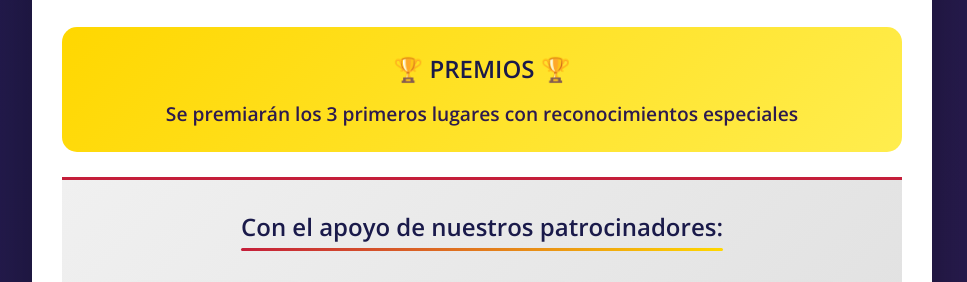
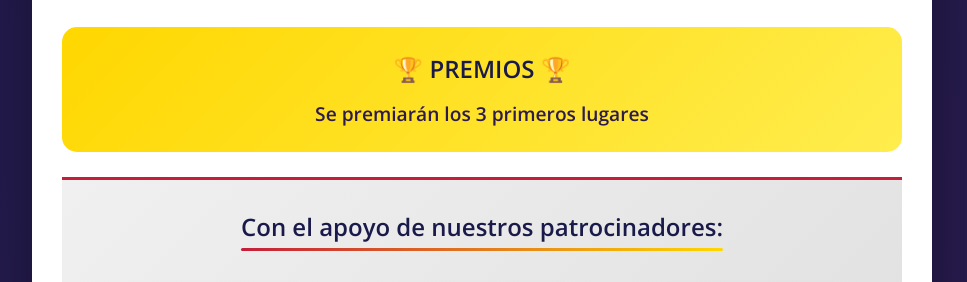
Before and after one commit to ronaystein/8innovacion25, a plain HTML site: page index.html in a window 1280 px wide. Shown: the part 2089-2371 px from the top of the page, without its empty margins (158-1125 px from the left). Drawn offline with nearby package versions, Linux system fonts and the light colour scheme.

Commit message:
Premiosx.html

```diff
--- a/index.html
+++ b/index.html
@@ -549,7 +549,7 @@
 
             <div class="prizes">
                 <h3>🏆 PREMIOS 🏆</h3>
-                <p>Se premiarán los 3 primeros lugares con reconocimientos especiales</p>
+                <p>Se premiarán los 3 primeros lugares</p>
             </div>
 
             <!-- SECCIÓN: PATROCINADORES - POSICIÓN MEJORADA -->
```
